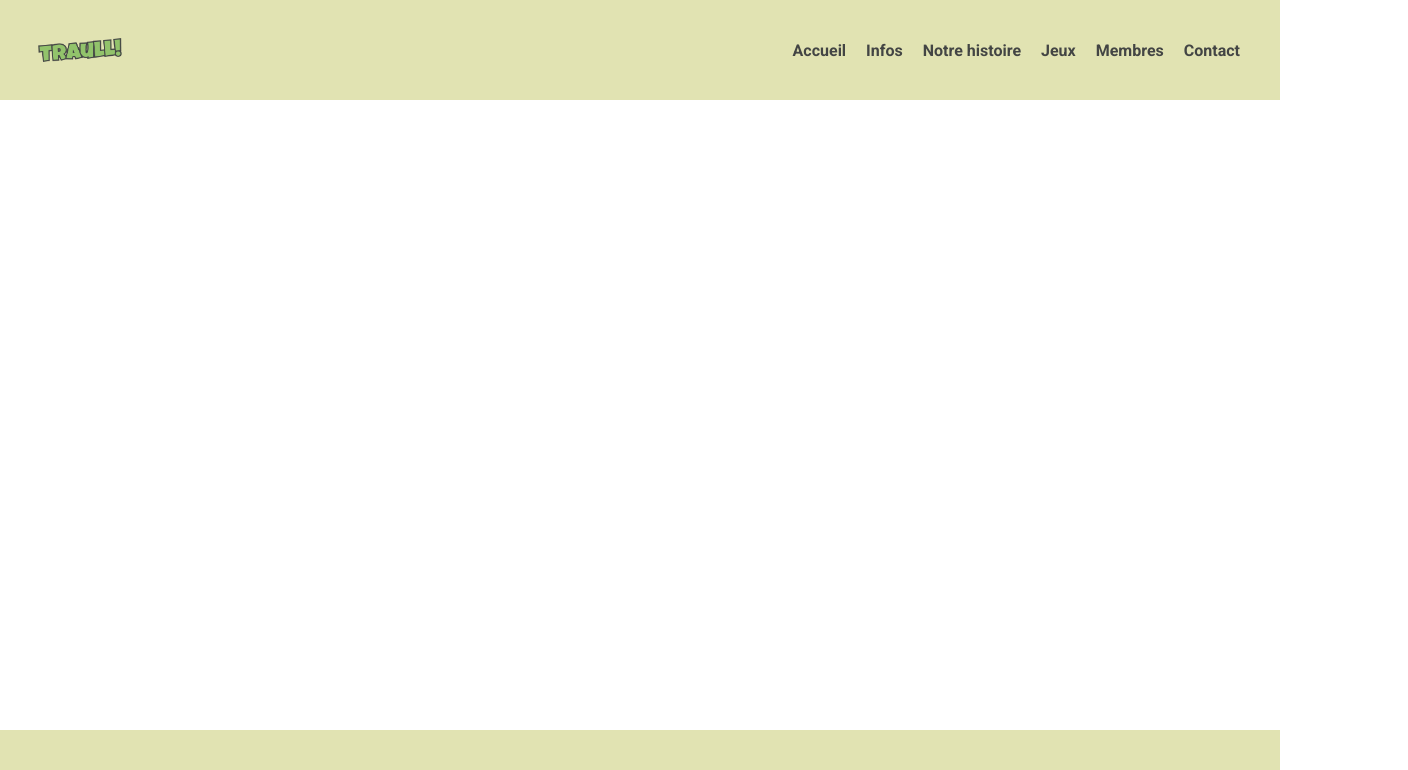
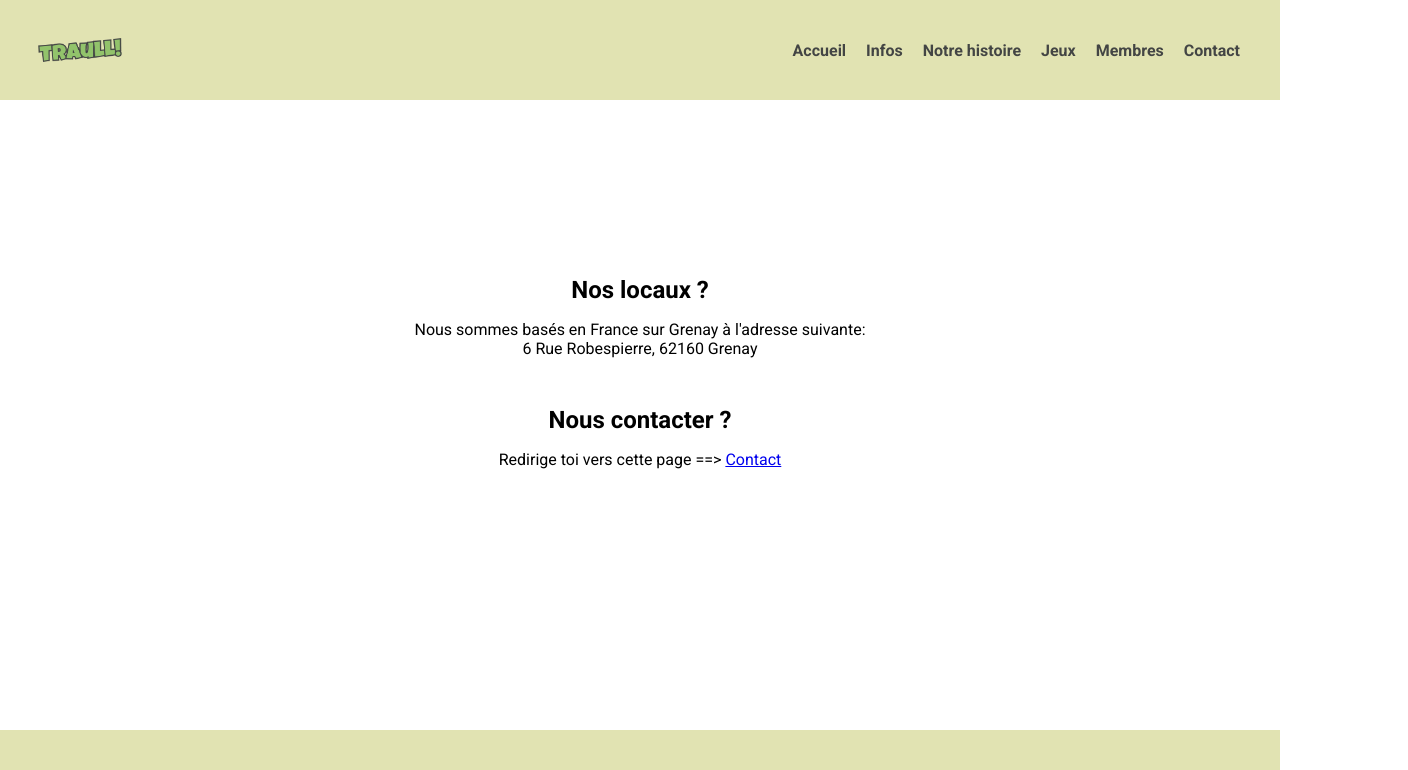
Before and after one commit to Romainlens/associationjeux, a React (Create React App) app: page /infos in a window 1280 px wide. Shown: the top 770 px of the page, 1408 px wide, since content can reach past the window. Built offline with nearby package versions, Linux system fonts and the light colour scheme.

Commit message:
dernier changement

```diff
--- a/src/components/about/About.jsx
+++ b/src/components/about/About.jsx
@@ -1,5 +1,22 @@
 import "./about.css";
+import { Link } from "react-router-dom";
 
 export default function About() {
+    const ArrowR = "==>"
 
+    return(
+        <>
+            <article className="aboutArticle">
+                <h1 className="aboutH1"> Nos locaux ?</h1>
+                <section className="aboutSection">
+                    <p>Nous sommes basés en France sur Grenay à l'adresse suivante:</p>
+                    <p>6 Rue Robespierre, 62160 Grenay</p>
+                </section>
+                <h2 className="aboutH2"> Nous contacter ?</h2>
+                <section className="aboutSection">
+                    <p>Redirige toi vers cette page {ArrowR} <Link to="/contact">Contact</Link></p>
+                </section>
+            </article>
+        </>
+    )
 }
--- a/src/components/about/about.css
+++ b/src/components/about/about.css
@@ -0,0 +1,19 @@
+.aboutArticle {
+    margin: 10% -10%
+}
+
+
+.aboutH1 {
+    text-align: center;
+    padding-top: 2em;
+}
+
+.aboutH2 {
+    text-align: center;
+    padding-top: 2em;
+}
+
+.aboutSection {
+    text-align: center;
+    margin-top: 1em;
+}
```
